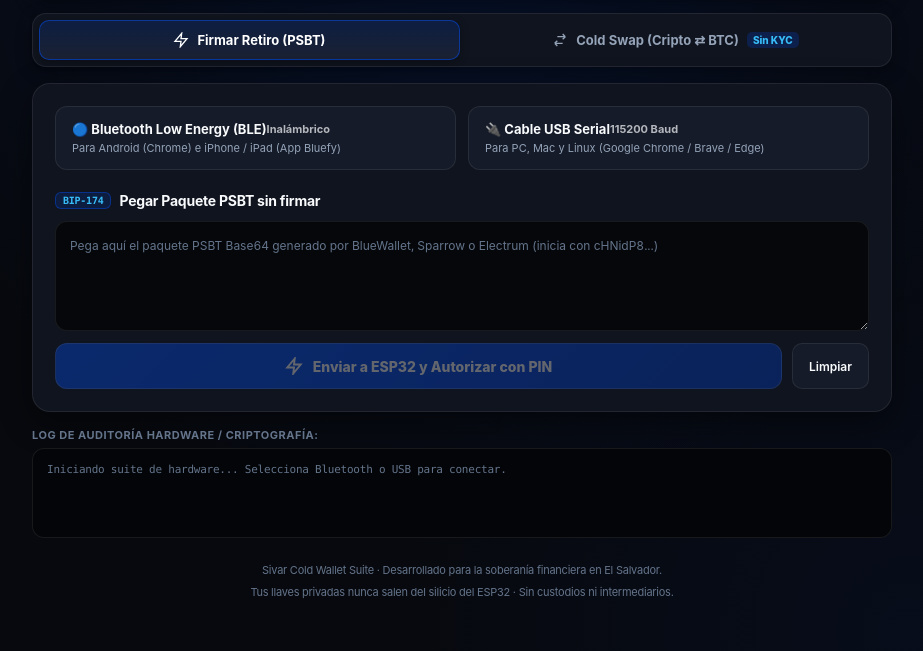
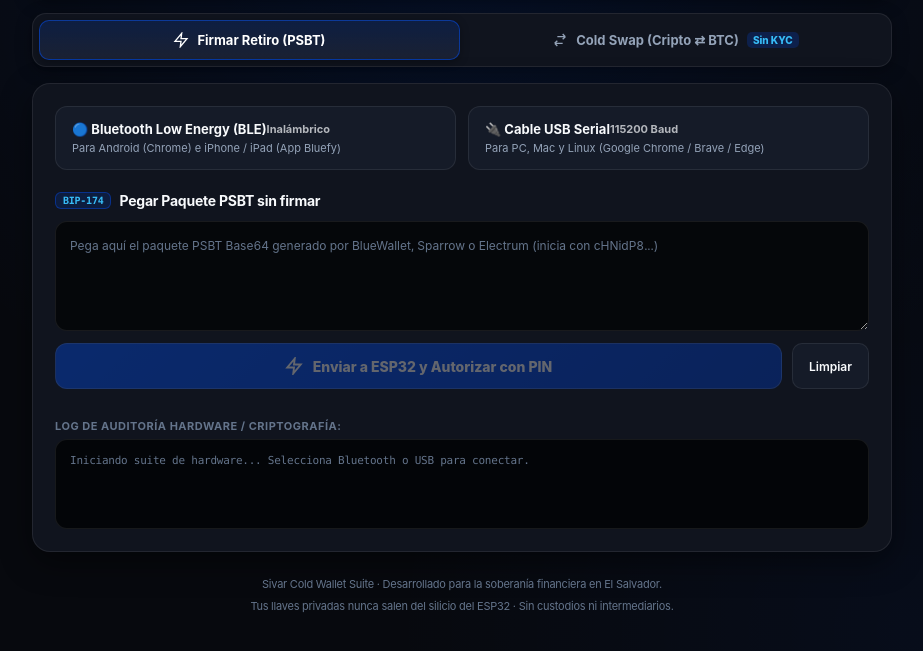
Before and after one commit to ItsTimmySV/sivar-signer, a plain HTML site: page index.html in a window 1280 px wide. Shown: the part 89-740 px from the top of the page, without its empty margins (178-1101 px from the left). Drawn offline with Linux system fonts and the light colour scheme.

Commit message:
fix(ui): mover consola de auditoria hardware exclusivamente a la pestaña de firmar retiro

```diff
--- a/index.html
+++ b/index.html
@@ -1147,6 +1147,12 @@
             </div>
           </div>
         </div>
+
+        <!-- TERMINAL DE AUDITORÍA HARDWARE (Solo visible en Firmar Retiro) -->
+        <div style="margin-top: 14px;">
+          <div style="font-size: 11px; font-weight: 700; color: var(--text-dim); margin-bottom: 6px; text-transform: uppercase; letter-spacing: 0.5px;">Log de Auditoría Hardware / Criptografía:</div>
+          <div id="logBox" class="console-terminal">Iniciando suite de hardware... Selecciona Bluetooth o USB para conectar.</div>
+        </div>
       </div>
     </section>
 
@@ -1182,12 +1188,6 @@
     </section>
 
 
-
-    <!-- TERMINAL DE AUDITORÍA -->
-    <div>
-      <div style="font-size: 11px; font-weight: 700; color: var(--text-dim); margin-bottom: 6px; text-transform: uppercase; letter-spacing: 0.5px;">Log de Auditoría Hardware / Criptografía:</div>
-      <div id="logBox" class="console-terminal">Iniciando suite de hardware... Selecciona Bluetooth o USB para conectar.</div>
-    </div>
 
     <!-- FOOTER INSTITUCIONAL -->
     <footer class="page-footer">
```
